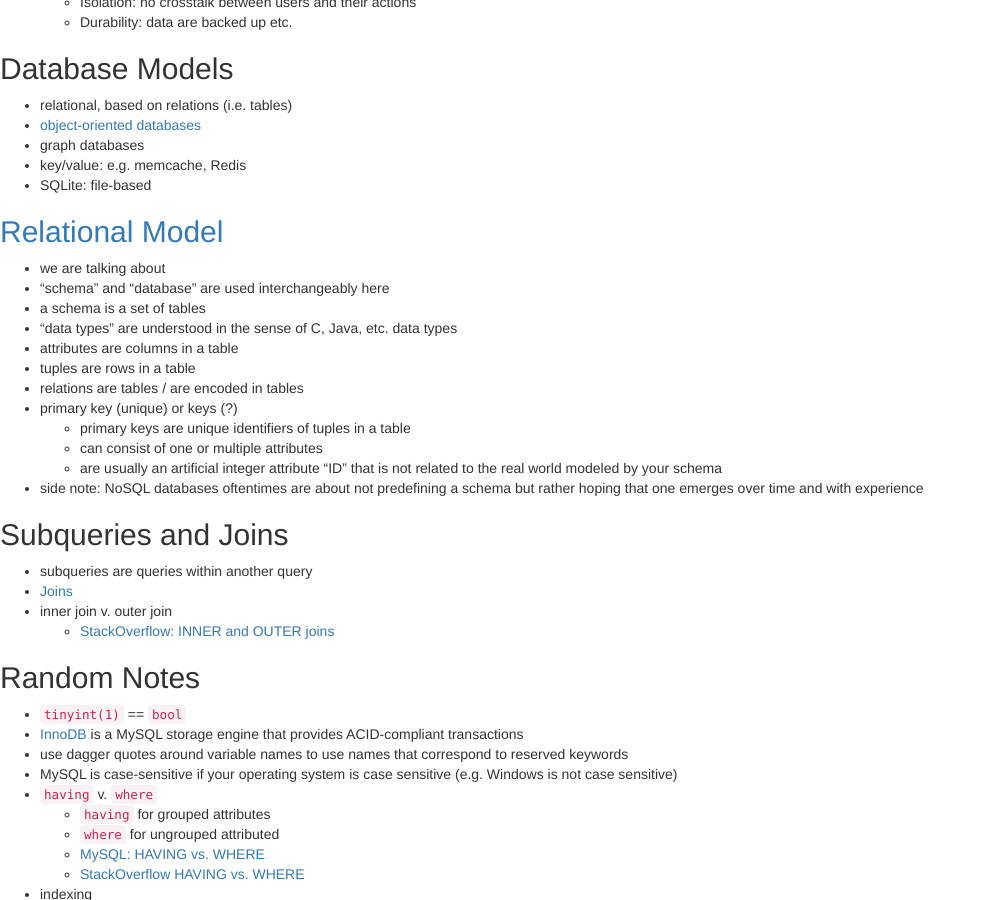
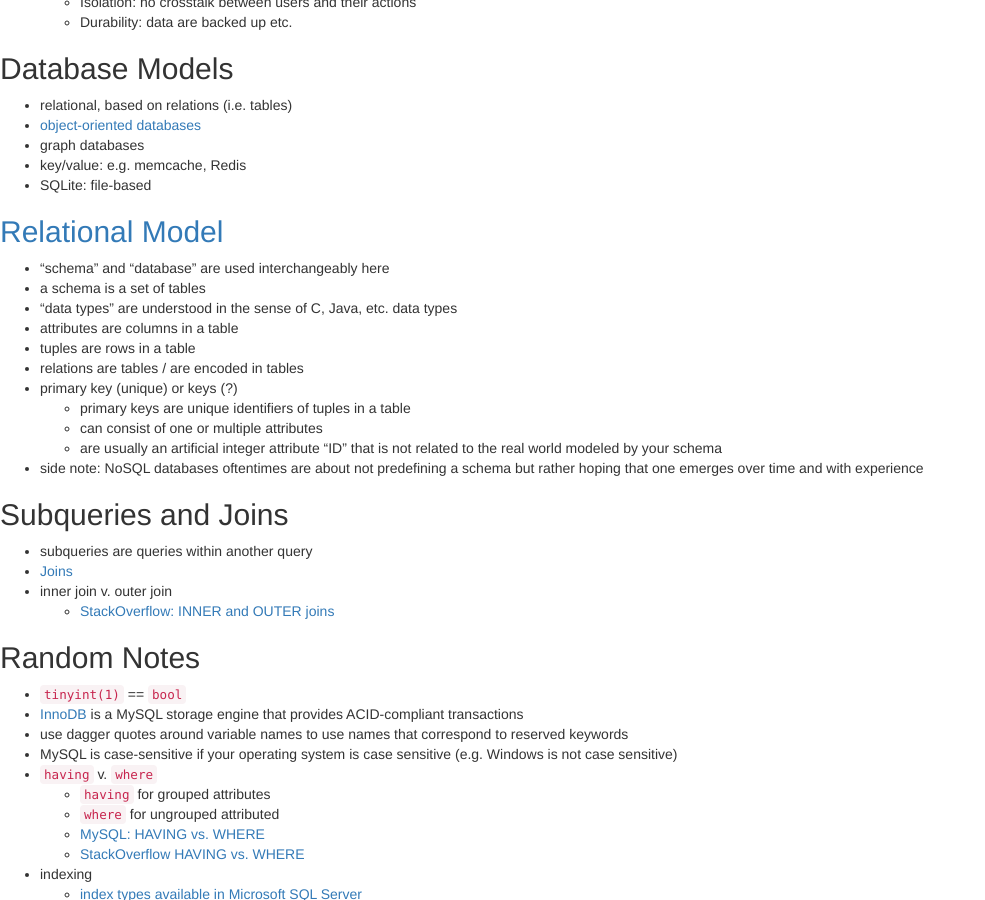
Before and after one commit to waltherg/backup.waltherg.github.io, a Jekyll site: the page built from s2ds/introduction-to-databases.md, in a window 1280 px wide and 900 px high, scrolled down 362 px. Shown: the whole window, without its empty margins (0-985 px from the left). Built offline with Jekyll 4.4.1, drawn with Linux system fonts in a browser that asks for light colours; nearby versions of some CDN libraries; comment, search, counter and statistics services are not loaded.

Commit message:
remove random phrase

```diff
--- a/s2ds/introduction-to-databases.md
+++ b/s2ds/introduction-to-databases.md
@@ -32,7 +32,6 @@ These notes are based on the intro to databases that
 
 ## [Relational Model](https://en.wikipedia.org/wiki/Relational_model)
 
-- we are talking about
 - "schema" and "database" are used interchangeably here
 - a schema is a set of tables
 - "data types" are understood in the sense of C, Java, etc. data types
```
